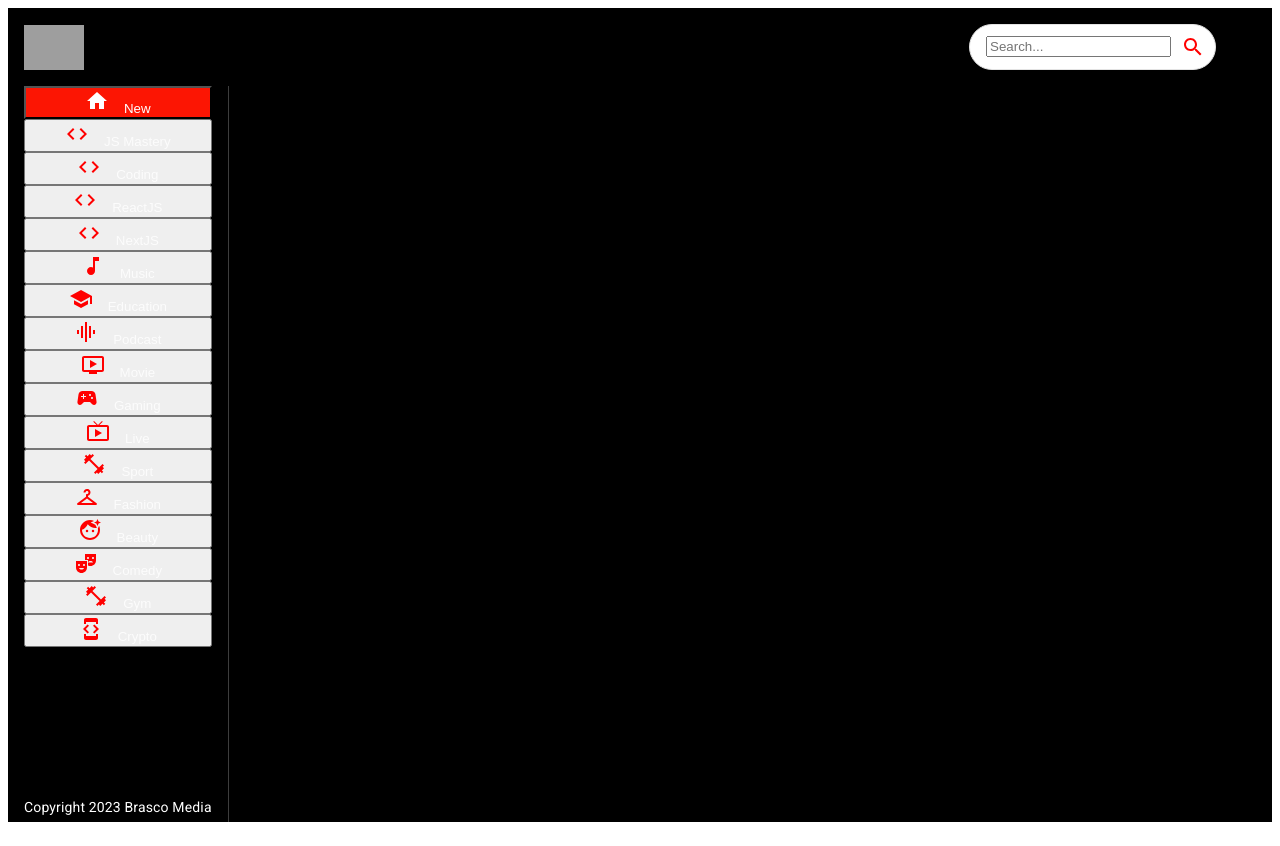
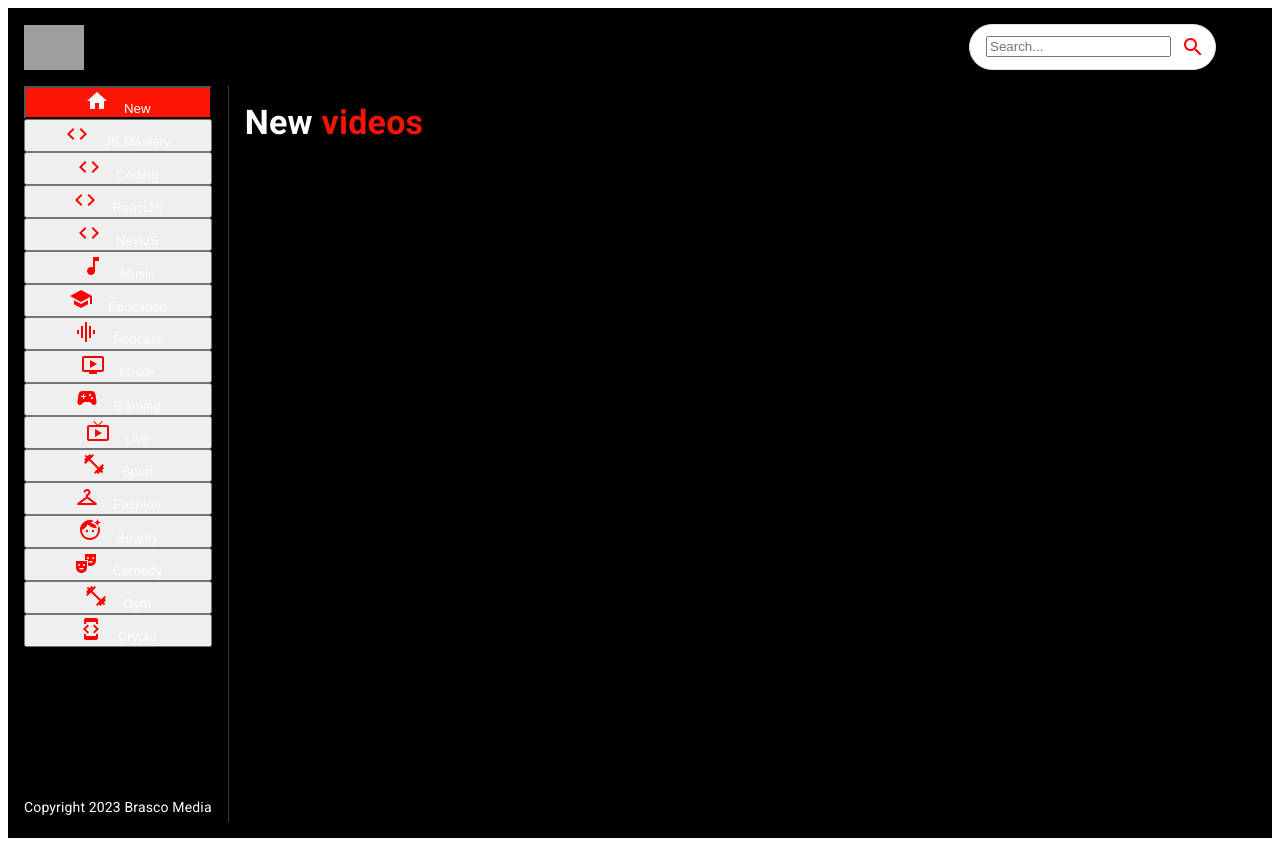
Before and after one commit to AlpiYeah/Youtube-Clone, a React (Create React App) app: page / in a window 1280 px wide. Built offline with nearby package versions, Linux system fonts and the light colour scheme; grey boxes are pictures that could not be loaded.

Commit message:
started on the videos feed

```diff
--- a/src/components/Feed.jsx
+++ b/src/components/Feed.jsx
@@ -1,6 +1,6 @@
 import {useState, useEffect} from 'react'
 import { Box, Stack, Typography } from '@mui/material'
-import Sidebar from './Sidebar'
+import {Sidebar, Videos } from "./"
 
 
 
@@ -14,7 +14,21 @@
   Copyright 2023 Brasco Media
 </Typography>
       </Box>
-
+<Box p={2} sx={{
+  overflowY: "auto",
+  height: "90vh",
+  flex: 2
+}}>
+  <Typography variant='h4'
+  fontWeight="bold"
+  mb={2}
+  sx={{
+    color:"white"
+  }}>
+    New <span style={{ color: "#F31503"}}>videos</span>
+  </Typography>
+  <Videos/>
+</Box>
     </Stack>
   )
 }
--- /dev/null
+++ b/src/components/Videos.jsx
@@ -0,0 +1,9 @@
+import React from 'react'
+
+const Videos = () => {
+  return (
+    <div>Videos</div>
+  )
+}
+
+export default Videos
--- a/src/components/index.js
+++ b/src/components/index.js
@@ -5,3 +5,4 @@
 export { default as SearchFeed } from "./SearchFeed";
 export { default as SearchBar } from "./SearchBar";
 export { default as Sidebar } from "./Sidebar";
+export { default as Videos } from "./Videos";
```
